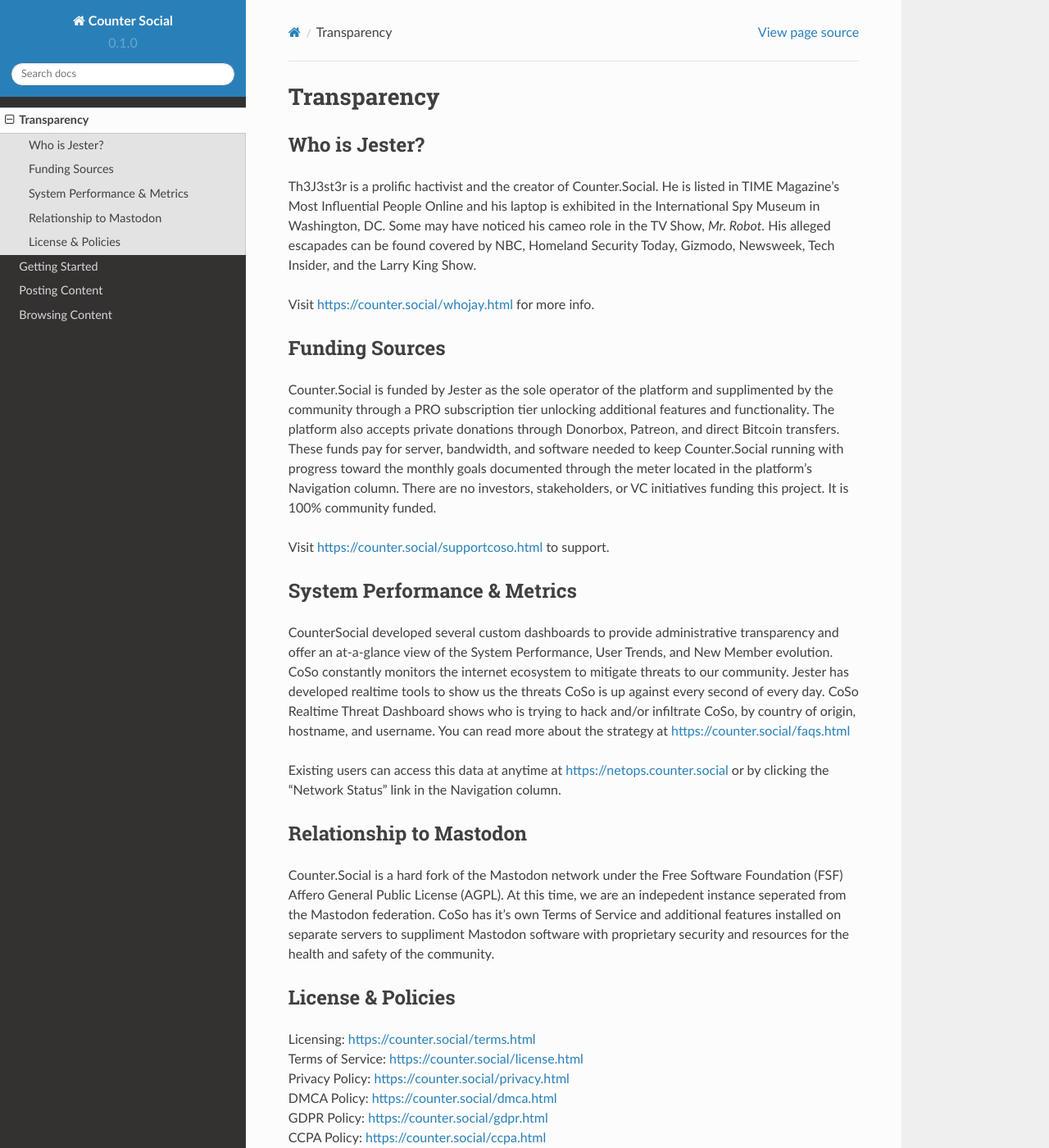
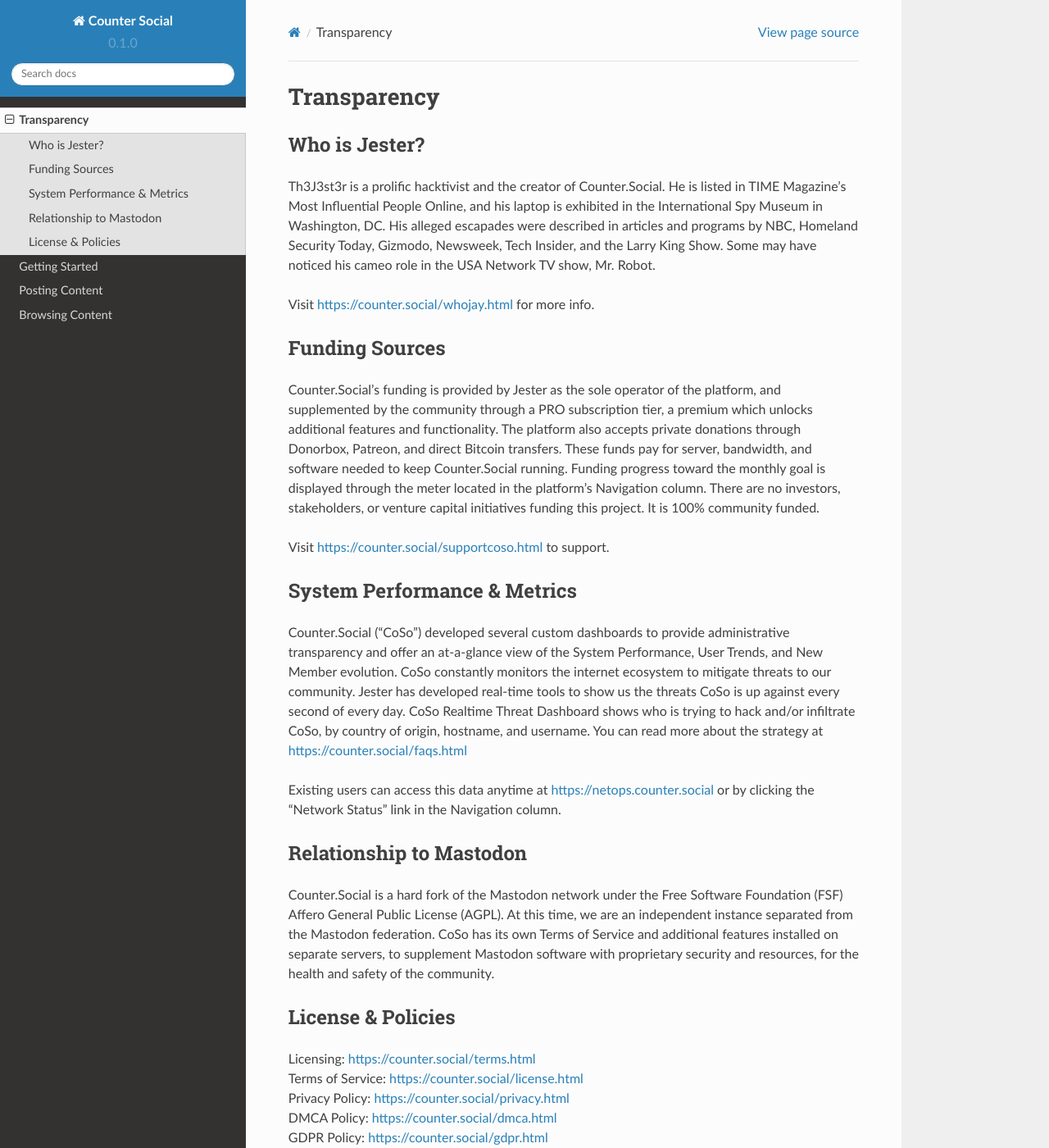
Before and after one commit to itskel/userguide, a Sphinx documentation site: the page built from docs/source/transparency.rst, in a window 1280 px wide and 1400 px high. Shown: the whole window at 82% size. Built offline with Sphinx 7.4.7 and the Read the Docs theme 2.0.0, drawn with Linux system fonts in a browser that asks for light colours.

Commit message:
Update transparency.rst

```diff
--- a/docs/source/transparency.rst
+++ b/docs/source/transparency.rst
@@ -3,7 +3,7 @@
 
 Who is Jester?
 ------------
-Th3J3st3r is a prolific hactivist and the creator of Counter.Social. He is listed in TIME Magazine's Most Influential People Online and his laptop is exhibited in the International Spy Museum in Washington, DC. Some may have noticed his cameo role in the TV Show, *Mr. Robot*. His alleged escapades can be found covered by NBC, Homeland Security Today, Gizmodo, Newsweek, Tech Insider, and the Larry King Show.
+Th3J3st3r is a prolific hacktivist and the creator of Counter.Social. He is listed in TIME Magazine’s Most Influential People Online, and his laptop is exhibited in the International Spy Museum in Washington, DC. His alleged escapades were described in articles and programs by NBC, Homeland Security Today, Gizmodo, Newsweek, Tech Insider, and the Larry King Show. Some may have noticed his cameo role in the USA Network TV show, Mr. Robot.
 
 Visit https://counter.social/whojay.html for more info.
 
@@ -11,7 +11,7 @@
 Funding Sources
 ----------------
 
-Counter.Social is funded by Jester as the sole operator of the platform and supplimented by the community through a PRO subscription tier unlocking additional features and functionality. The platform also accepts private donations through Donorbox, Patreon, and direct Bitcoin transfers. These funds pay for server, bandwidth, and software needed to keep Counter.Social running with progress toward the monthly goals documented through the meter located in the platform's Navigation column. There are no investors, stakeholders, or VC initiatives funding this project. It is 100% community funded.
+Counter.Social’s funding is provided by Jester as the sole operator of the platform, and supplemented by the community through a PRO subscription tier, a premium which unlocks additional features and functionality. The platform also accepts private donations through Donorbox, Patreon, and direct Bitcoin transfers. These funds pay for server, bandwidth, and software needed to keep Counter.Social running. Funding progress toward the monthly goal is displayed through the meter located in the platform’s Navigation column. There are no investors, stakeholders, or venture capital initiatives funding this project. It is 100% community funded.
 
 Visit https://counter.social/supportcoso.html to support.
 
@@ -19,15 +19,15 @@
 System Performance & Metrics
 ----------------
 
-CounterSocial developed several custom dashboards to provide administrative transparency and offer an at-a-glance view of the System Performance, User Trends, and New Member evolution. CoSo constantly monitors the internet ecosystem to mitigate threats to our community. Jester has developed realtime tools to show us the threats CoSo is up against every second of every day. CoSo Realtime Threat Dashboard shows who is trying to hack and/or infiltrate CoSo, by country of origin, hostname, and username. You can read more about the strategy at https://counter.social/faqs.html
+Counter.Social (“CoSo”) developed several custom dashboards to provide administrative transparency and offer an at-a-glance view of the System Performance, User Trends, and New Member evolution. CoSo constantly monitors the internet ecosystem to mitigate threats to our community. Jester has developed real-time tools to show us the threats CoSo is up against every second of every day. CoSo Realtime Threat Dashboard shows who is trying to hack and/or infiltrate CoSo, by country of origin, hostname, and username. You can read more about the strategy at https://counter.social/faqs.html
 
-Existing users can access this data at anytime at https://netops.counter.social or by clicking the "Network Status" link in the Navigation column.
+Existing users can access this data anytime at https://netops.counter.social or by clicking the “Network Status” link in the Navigation column.
 
 
 Relationship to Mastodon
 ----------------
 
-Counter.Social is a hard fork of the Mastodon network under the Free Software Foundation (FSF) Affero General Public License (AGPL). At this time, we are an indepedent instance seperated from the Mastodon federation. CoSo has it's own Terms of Service and additional features installed on separate servers to suppliment Mastodon software with proprietary security and resources for the health and safety of the community.
+Counter.Social is a hard fork of the Mastodon network under the Free Software Foundation (FSF) Affero General Public License (AGPL). At this time, we are an independent instance separated from the Mastodon federation. CoSo has its own Terms of Service and additional features installed on separate servers, to supplement Mastodon software with proprietary security and resources, for the health and safety of the community.
 
 
 License & Policies
```
